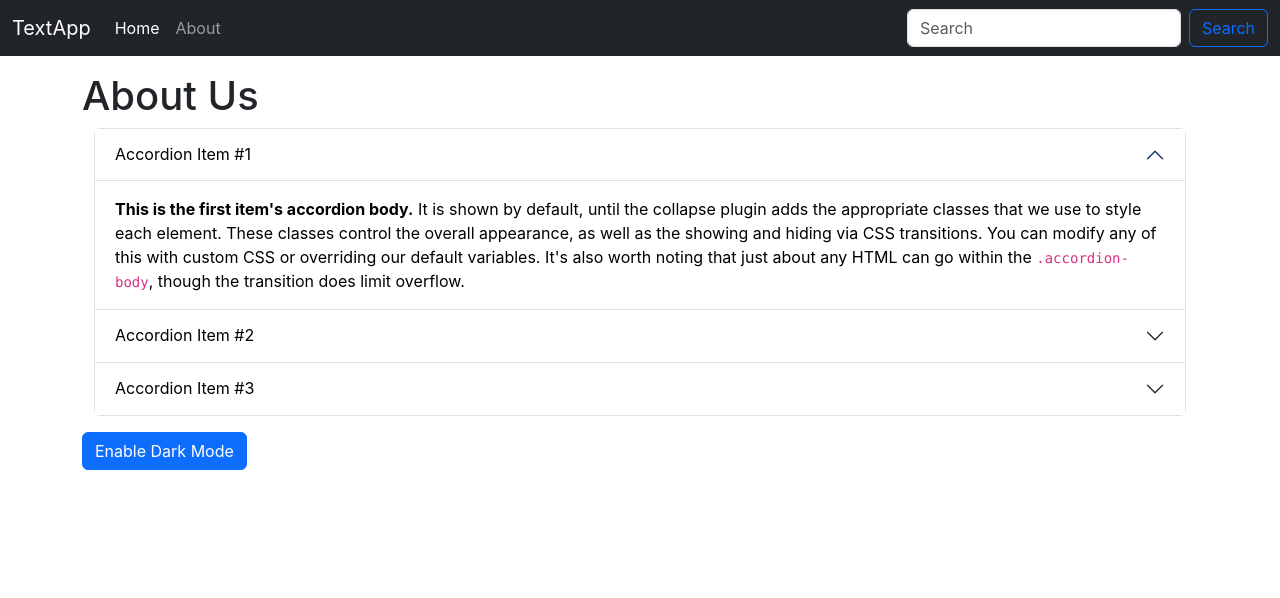
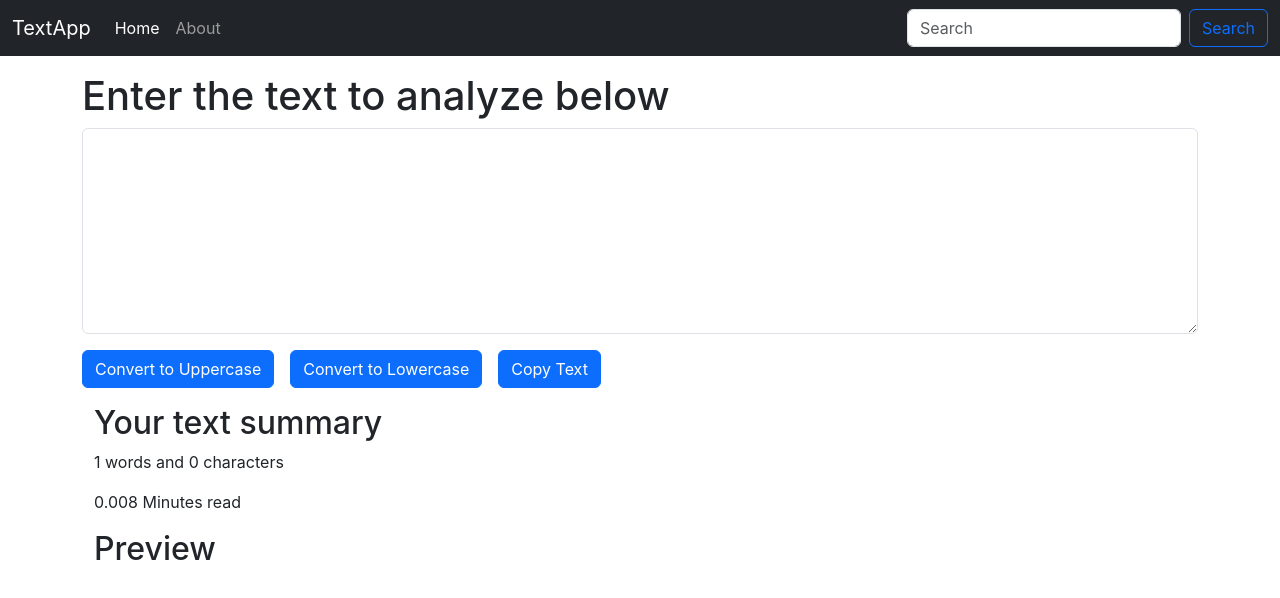
Before and after one commit to hixvishnu/new-app, a React (Create React App) app: page / in a window 1280 px wide. Shown: the top 598 px of the page. Built offline with nearby package versions, Linux system fonts and the light colour scheme.

Commit message:
Comment out the about us page which is created on the home page, we will use it when we will learn react routers

```diff
--- a/src/App.js
+++ b/src/App.js
@@ -2,7 +2,7 @@ import logo from './logo.svg';
 import './App.css';
 import Navbar from './components/Navbar';
 import TextForm from './components/TextForm';
-import About from './components/About';
+// import About from './components/About';
 
 function App() {
   return (
@@ -10,8 +10,8 @@ function App() {
     <Navbar title="TextApp" aboutText="About"/>
 
     <div className="container my-3">
-    {/* <TextForm heading="Enter the text to analyze below" /> */}
-    <About />
+    <TextForm heading="Enter the text to analyze below" />
+    {/* <About /> */}
     </div>
 
     </>
```
